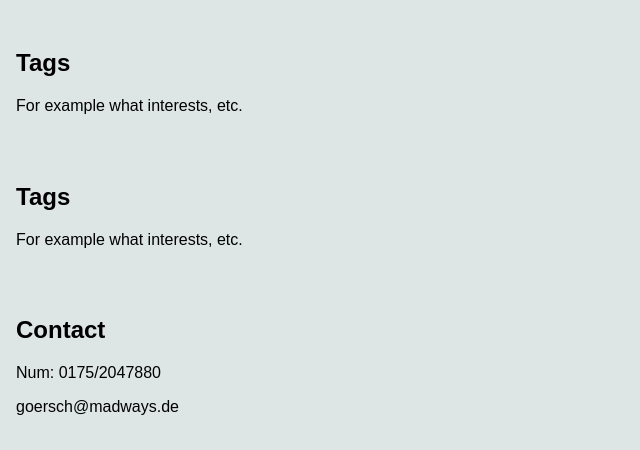
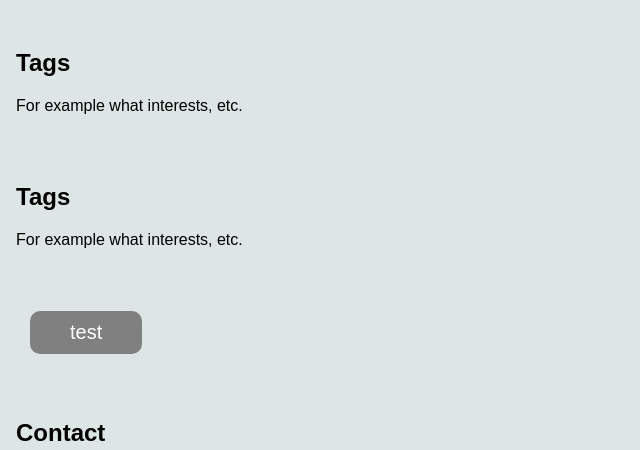
Before and after one commit to cmgoersch/personal-website, a plain HTML site: page index.html in a window 1280 px wide. Shown: the part 364-814 px from the top of the page, without its empty margins (0-640 px from the left). Drawn offline with Linux system fonts and the light colour scheme.

Commit message:
changed cutton collor

```diff
--- a/index.html
+++ b/index.html
@@ -38,6 +38,8 @@
           For example what interests, etc.
         </p>
       </section>
+
+      <button class="test">test</button>
 
       <section id="contact">
         <h2>Contact</h2>
--- a/style.css
+++ b/style.css
@@ -1,12 +1,11 @@
-*{
+* {
   box-sizing: border-box;
-
 }
 
-html, body {
+html,
+body {
   margin: 0;
-    padding:0%;
-
+  padding: 0%;
 }
 
 body {
@@ -14,18 +13,17 @@ body {
   font-family: Arial, Helvetica, sans-serif;
 }
 
-section, footer {
+section,
+footer {
   padding: 16px;
 }
 
 .logos img {
   width: 100px;
   height: auto;
-
-
 }
 
-.logos{
+.logos {
   border: 0px solid gray;
   background-color: rgb(219, 219, 219);
   border-radius: 4px;
@@ -40,10 +38,18 @@ section, footer {
   width: 300px;
   height: auto;
   border-radius: 400px;
-
 }
 
 footer {
   background-color: blueviolet;
+}
 
+.test {
+  background-color: gray;
+  padding: 10px 40px;
+  border: none;
+  border-radius: 10px;
+  color: white;
+  font-size: 20px;
+  margin: 30px;
 }
```
Lines whose indentation alone changed are shown as unchanged.
